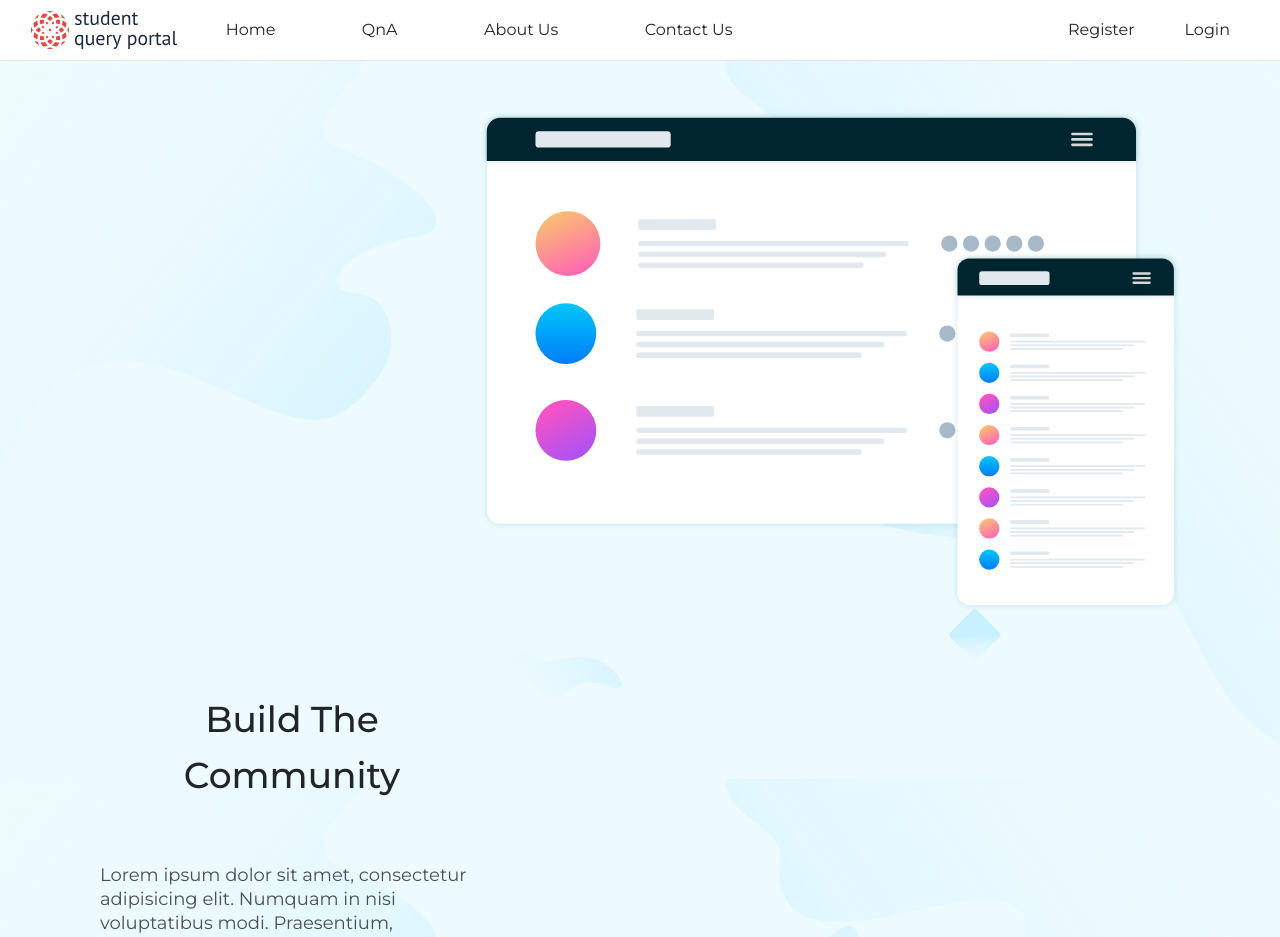
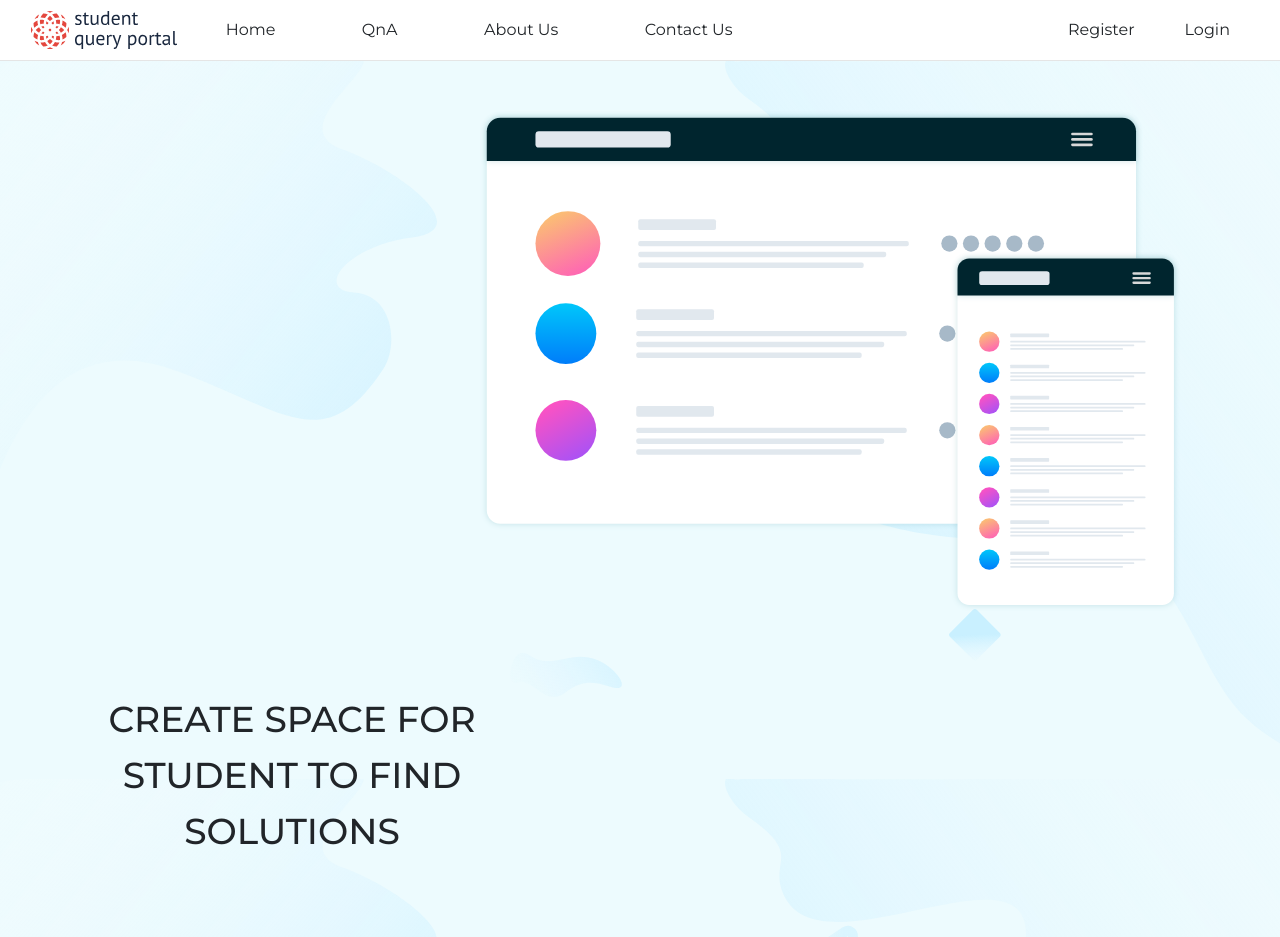
Before and after one commit to piyush-nadoda/student-query-portal, a React (Create React App) app: page / in a window 1280 px wide. Shown: the top 937 px of the page. Built offline with nearby package versions, Linux system fonts and the light colour scheme; no server answers.

Commit message:
Update Home.jsx

```diff
--- a/src/components/Pages/Home.jsx
+++ b/src/components/Pages/Home.jsx
@@ -32,10 +32,10 @@ const Home = ({ history }) => {
             />
             <div className="home-container-mockup-text">
               <h1 className="home-mockup-heading">
-                Build The Community
+                CREATE SPACE FOR STUDENT TO FIND SOLUTIONS
               </h1>
               <p className="home-mockup-subheading">
-              Lorem ipsum dolor sit amet, consectetur adipisicing elit. Numquam in nisi voluptatibus modi. Praesentium, provident.
+
               </p>
               {/* <button className="home-mockup-btn">Get Started For Free</button> */}
             </div>
```
